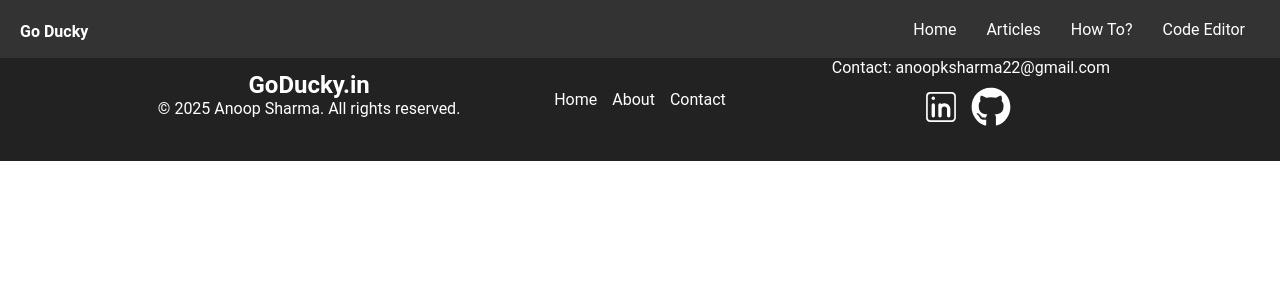
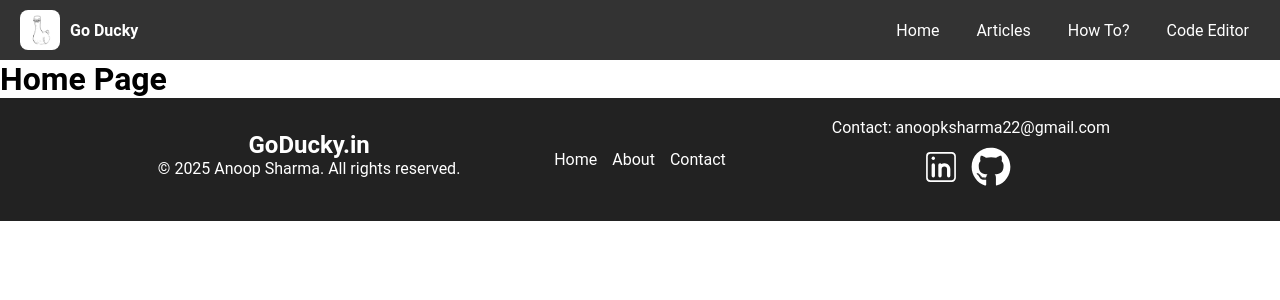
Before and after one commit to anoopksharma22/goducky, a React (Vite) app in the folder frontend/: page / in a window 1280 px wide. Shown: the top 300 px of the page. Built offline with nearby package versions, Linux system fonts and the light colour scheme.

Commit message:
logo added

```diff
--- a/frontend/src/components/NavBar.css
+++ b/frontend/src/components/NavBar.css
@@ -7,24 +7,38 @@
     padding: 15px 20px;
     color: white;
     z-index: 1000;
-    position: fixed;
+    position: sticky;
+    top: 0;
     width: 100%;
+    height: 60px;
 }
 
 /* Logo */
 .logo {
     font-size: 1.5rem;
     font-weight: bold;
+    display: flex;
+    align-items: center;
+    gap: 10px;
+}
+
+.logo-img{
+    width: 40px;
+    height: 40px;
+    background-color: rgb(255, 255, 255);
+    border-radius: 20%;
+    padding: 5px;
 }
 
 /* Navigation Links */
 .nav-links {
     list-style: none;
     display: flex;
+    gap: 15px;
 }
 
 .nav-links li {
-    margin: 0 15px;
+    /* margin: 0 15px; */
 }
 
 .nav-links a {
@@ -32,6 +46,8 @@
     color: white;
     font-size: 1rem;
     transition: 0.3s;
+    padding: 10px;
+    border: 1px solid transparent;
 }
 
 .logo a {
@@ -43,6 +59,7 @@
 
 .nav-links a:hover {
     color: #ddd;
+    border: 1px solid #ddd;
 }
 
 /* Hamburger Menu */
--- a/frontend/src/components/NavBar.jsx
+++ b/frontend/src/components/NavBar.jsx
@@ -1,13 +1,17 @@
 import './NavBar.css';
 import {useState} from "react";
 import {Link} from "react-router-dom";
+import Logo from '../assets/logo.png';
 
 const NavBar = () => {
     const [isOpen, setIsOpen] = useState(false);
     return (
         <>
             <nav className="navbar">
-                <div className="logo"><Link to="/">Go Ducky</Link></div>
+                <div className="logo">
+                    <img src={Logo} alt="Logo" className="logo-img"/>
+                    <Link to="/">Go Ducky</Link>
+                </div>
                 {/* Hamburger Menu */}
                 <div className="burger" onClick={() => setIsOpen(!isOpen)}>
                     ☰
--- a/frontend/src/pages/CodeEditor.css
+++ b/frontend/src/pages/CodeEditor.css
@@ -6,7 +6,7 @@
 }
 .code-editor{
     border: 1px solid #4c4c4c;
-    margin-top: 70px;
+    margin-top: 10px;
 }
 .editor-container .title{
     padding: 10px;
```
Also changed, not shown: frontend/src/assets/logo.png (added), 1 other file (tests, documents, lock files or other folders).
